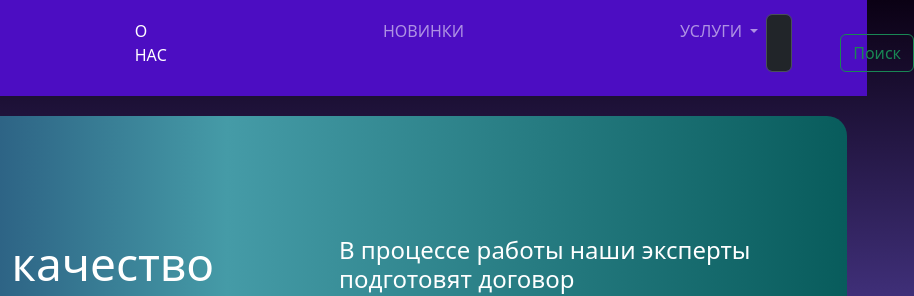
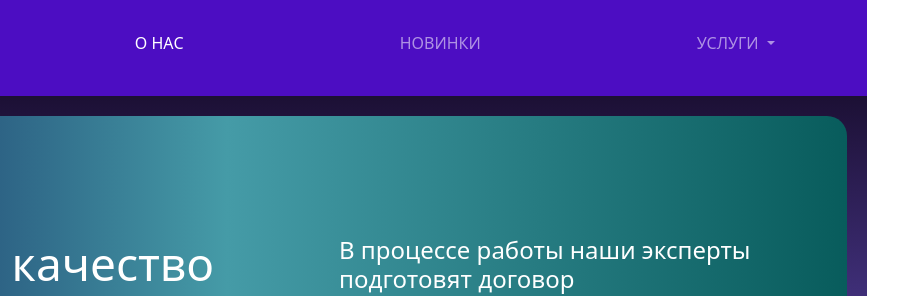
Before and after one commit to sferind/template1, a plain HTML site: page novelty.html in a window 1280 px wide. Shown: the top 296 px of the page, 413-1327 px from the left, 914 px wide, since content can reach past the window. Drawn offline with nearby package versions, Linux system fonts and the light colour scheme.

Commit message:
Page correction

```diff
--- a/novelty.html
+++ b/novelty.html
@@ -1,5 +1,6 @@
 <!DOCTYPE html>
 <html lang="en">
+
 <head>
     <meta charset="UTF-8">
     <meta name="viewport" content="width=device-width, initial-scale=1.0">
@@ -8,6 +9,7 @@
         integrity="sha384-QWTKZyjpPEjISv5WaRU9OFeRpok6YctnYmDr5pNlyT2bRjXh0JMhjY6hW+ALEwIH" crossorigin="anonymous">
     <link rel="stylesheet" href="style.css">
 </head>
+
 <body>
     <nav class="navbar navbar-expand-lg" data-bs-theme="dark"
         style="background-color: #4c0dc2;position: sticky; top: 0; z-index: 5;">
@@ -15,8 +17,9 @@
             <a class="navbar-brand" href="#">
                 <img src="./image/NS-10454-1.jpg" alt="" width="60" height="60" class="d-inline-block align">React
             </a>
-            <button class="navbar-toggler" type="button" data-bs-toggle="collapse" data-bs-target="#navbarSupportedContent"
-                aria-controls="navbarSupportedContent" aria-expanded="false" aria-label="Переключатель навигации">
+            <button class="navbar-toggler" type="button" data-bs-toggle="collapse"
+                data-bs-target="#navbarSupportedContent" aria-controls="navbarSupportedContent" aria-expanded="false"
+                aria-label="Переключатель навигации">
                 <span class="navbar-toggler-icon"></span>
             </button>
             <div class="collapse navbar-collapse" id="navbarSupportedContent">
@@ -43,10 +46,7 @@
                     </li>
 
                 </ul>
-                <form class="d-flex" role="search">
-                    <input class="form-control me-2" type="search" placeholder="Поиск" aria-label="Поиск">
-                    <button class="btn btn-outline-success" type="submit">Поиск</button>
-                </form>
+
             </div>
         </div>
     </nav>
@@ -92,4 +92,5 @@
         integrity="sha384-YvpcrYf0tY3lHB60NNkmXc5s9fDVZLESaAA55NDzOxhy9GkcIdslK1eN7N6jIeHz"
         crossorigin="anonymous"></script>
 </body>
+
 </html>
```
